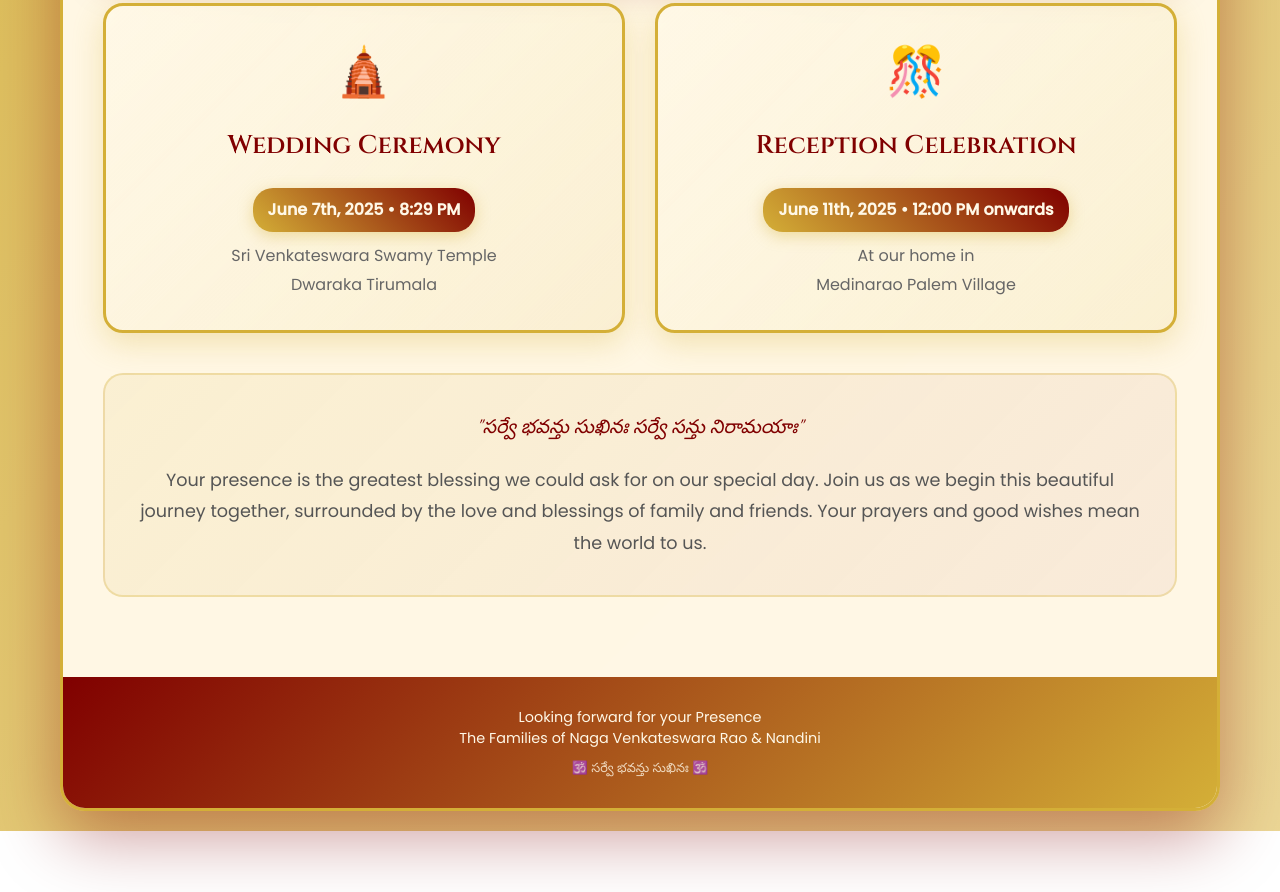
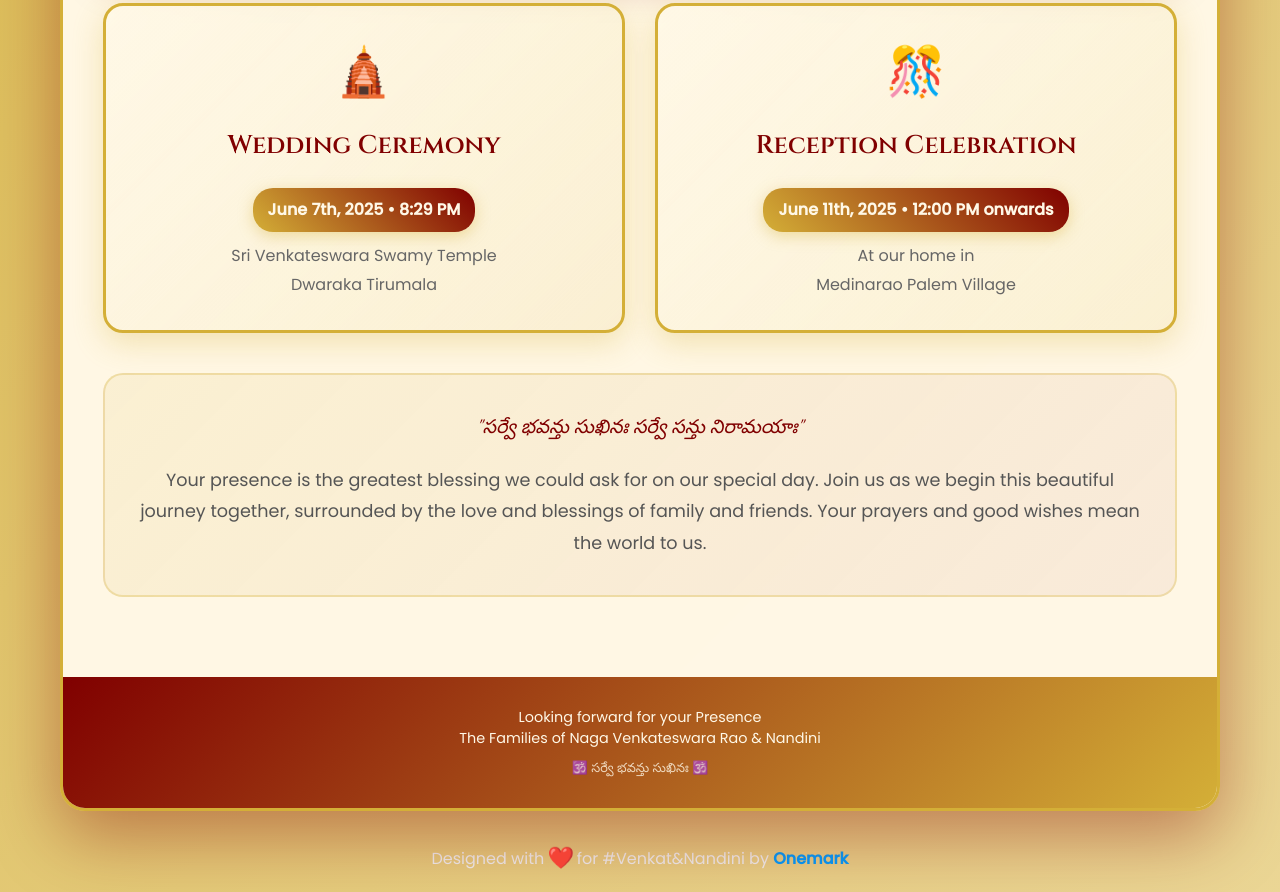
Before and after one commit to viswabnath/venkat-nandini, a plain HTML site: page index.html in a window 1280 px wide. Shown: the part 1224-2116 px from the top of the page. Before the commit the page ends 2055 px from the top, so only its background shows below. Drawn offline with Linux system fonts and the light colour scheme.

Commit message:
updated credits

```diff
--- a/index.html
+++ b/index.html
@@ -471,6 +471,33 @@
             font-weight: 600;
             font-size: 1rem;
         }
+
+        /* Credits Section */
+        .credits {
+            margin-top: 2rem;
+            font-size: 1rem;
+            color: #f0f0f0;
+            text-align: center;
+        }
+
+        .credits .heart {
+            color: #e74c3c;
+            font-size: 1.2rem;
+            animation: heartbeat 1.5s infinite ease-in-out;
+            display: inline-block;
+        }
+
+        .credits a {
+            color: #64ffda;
+            text-decoration: none;
+            transition: all 0.3s ease;
+            font-weight: bold;
+        }
+
+        .credits a:hover {
+            color: #d4af37;
+            text-decoration: underline;
+        }
     </style>
 </head>
 
@@ -599,6 +626,12 @@
                     🕉️ సర్వే భవన్తు సుఖినః 🕉️
                 </div>
             </div>
+
+
+        </div>
+        <div class="credits">
+            Designed with <span class="heart">❤️</span> for #Venkat&Nandini by <a href="https://onemark.co.in"
+                target="_blank" style="color: rgb(0, 157, 255);">Onemark</a>
         </div>
     </div>
 
```
